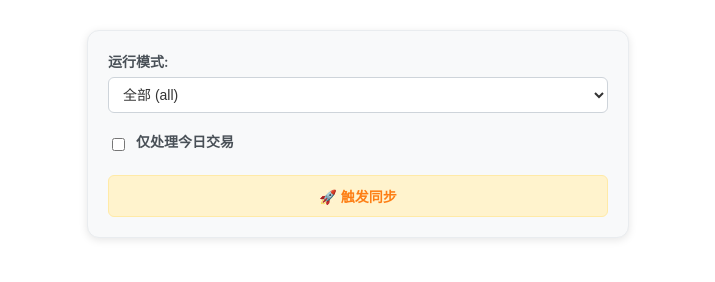
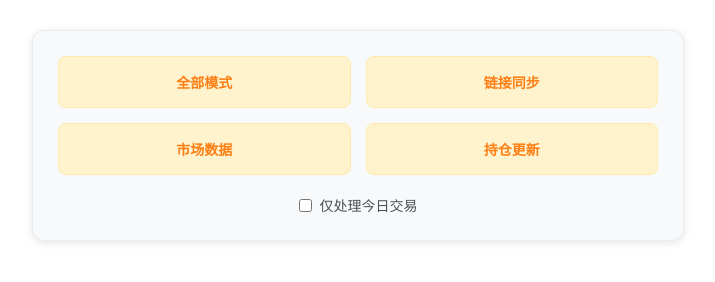
Before and after one commit to YiZhiYuanYuan-qyy/fund_sync, a plain HTML site: page public/index.html in a window 1280 px wide. Shown: the whole page, without its empty margins (292-1007 px from the left). Drawn offline with Linux system fonts and the light colour scheme.

Commit message:
重新设计界面：改为四个横向排列的按钮，简化布局

```diff
--- a/public/index.html
+++ b/public/index.html
@@ -3,7 +3,7 @@
 <head>
     <meta charset="UTF-8">
     <meta name="viewport" content="width=device-width, initial-scale=1.0">
-    <title>基金同步管道触发器</title>
+    <title>基金同步管道</title>
     <style>
         body {
             font-family: -apple-system, BlinkMacSystemFont, 'Segoe UI', Roboto, sans-serif;
@@ -18,59 +18,56 @@
             background: #f8f9fa;
             border: 1px solid #e9ecef;
             border-radius: 12px;
-            padding: 20px;
+            padding: 25px;
             box-shadow: 0 2px 8px rgba(0, 0, 0, 0.1);
-            max-width: 500px;
+            max-width: 600px;
             margin: 0 auto;
         }
-        .form-group {
-            margin-bottom: 18px;
+        .button-grid {
+            display: grid;
+            grid-template-columns: repeat(2, 1fr);
+            gap: 15px;
+            margin-bottom: 20px;
         }
-        label {
-            display: block;
-            margin-bottom: 6px;
+        .mode-button {
+            padding: 15px 10px;
+            background: #fff3cd;
+            color: #fd7e14;
+            border: 1px solid #ffeaa7;
+            border-radius: 8px;
+            font-size: 14px;
             font-weight: 600;
-            font-size: 14px;
-            color: #495057;
+            cursor: pointer;
+            transition: all 0.2s;
+            text-align: center;
         }
-        select, input[type="checkbox"] {
-            width: 100%;
-            padding: 8px 10px;
-            border: 1px solid #ced4da;
-            border-radius: 6px;
-            background: #ffffff;
-            color: #333;
-            font-size: 14px;
+        .mode-button:hover {
+            background: #ffeaa7;
+            transform: translateY(-2px);
+            box-shadow: 0 4px 12px rgba(0, 0, 0, 0.15);
+        }
+        .mode-button:active {
+            transform: translateY(0);
         }
         .checkbox-group {
             display: flex;
             align-items: center;
+            justify-content: center;
             gap: 8px;
+            margin-top: 15px;
         }
         .checkbox-group input[type="checkbox"] {
             width: auto;
+            margin: 0;
         }
-        button {
-            width: 100%;
-            padding: 10px 15px;
-            background: #fff3cd;
-            color: #fd7e14;
-            border: 1px solid #ffeaa7;
-            border-radius: 6px;
+        .checkbox-group label {
+            margin: 0;
             font-size: 14px;
-            font-weight: 600;
+            color: #495057;
             cursor: pointer;
-            transition: background-color 0.2s;
-        }
-        button:hover {
-            background: #ffeaa7;
-        }
-        button:disabled {
-            background: #6c757d;
-            cursor: not-allowed;
         }
         .status {
-            margin-top: 18px;
+            margin-top: 20px;
             padding: 12px;
             border-radius: 6px;
             text-align: center;
@@ -96,63 +93,42 @@
 </head>
 <body>
     <div class="container">
-        <form id="triggerForm">
-            <div class="form-group">
-                <label for="mode">运行模式:</label>
-                <select id="mode" name="mode">
-                    <option value="all">全部 (all)</option>
-                    <option value="link">链接同步 (link)</option>
-                    <option value="market">市场数据 (market)</option>
-                    <option value="position">持仓更新 (position)</option>
-                </select>
+        <div class="button-grid">
+            <button class="mode-button" data-mode="all">全部模式</button>
+            <button class="mode-button" data-mode="link">链接同步</button>
+            <button class="mode-button" data-mode="market">市场数据</button>
+            <button class="mode-button" data-mode="position">持仓更新</button>
         </div>
 
-            <div class="form-group">
         <div class="checkbox-group">
             <input type="checkbox" id="todayOnly" name="todayOnly">
             <label for="todayOnly">仅处理今日交易</label>
         </div>
-            </div>
-
-            <button type="submit" id="submitBtn">🚀 触发同步</button>
-        </form>
 
         <div id="status" style="display: none;"></div>
     </div>
 
     <script>
-        document.getElementById('triggerForm').addEventListener('submit', async (e) => {
-            e.preventDefault();
-
-            const submitBtn = document.getElementById('submitBtn');
-            const statusDiv = document.getElementById('status');
-
-            // 获取表单数据
-            const mode = document.getElementById('mode').value;
+        document.querySelectorAll('.mode-button').forEach(button => {
+            button.addEventListener('click', async () => {
+                const mode = button.dataset.mode;
                 const todayOnly = document.getElementById('todayOnly').checked;
 
                 // 显示加载状态
-            submitBtn.disabled = true;
-            submitBtn.textContent = '⏳ 触发中...';
+                const statusDiv = document.getElementById('status');
                 statusDiv.style.display = 'block';
                 statusDiv.className = 'status loading';
-            statusDiv.textContent = '正在触发 GitHub Actions...';
+                statusDiv.textContent = `正在触发 ${mode} 模式...`;
+
+                // 禁用所有按钮
+                document.querySelectorAll('.mode-button').forEach(btn => btn.disabled = true);
 
                 try {
-                // 本地测试模式 - 模拟 API 响应
+                    // 本地测试模式
                     const isLocalTest = window.location.hostname === 'localhost' || window.location.hostname === '127.0.0.1';
 
                     if (isLocalTest) {
-                    // 模拟成功响应
-                    await new Promise(resolve => setTimeout(resolve, 1000)); // 模拟网络延迟
-                    const result = {
-                        success: true,
-                        message: 'Pipeline triggered successfully (Local Test Mode)',
-                        mode: mode,
-                        today_only: todayOnly,
-                        timestamp: new Date().toISOString()
-                    };
-
+                        await new Promise(resolve => setTimeout(resolve, 1000));
                         statusDiv.className = 'status success';
                         statusDiv.innerHTML = `
                             ✅ 触发成功！(本地测试模式)<br>
@@ -164,7 +140,7 @@
                         return;
                     }
 
-                // 生产环境 - 真实 API 调用
+                    // 生产环境
                     const response = await fetch('/api/trigger-pipeline', {
                         method: 'POST',
                         headers: {
@@ -201,9 +177,10 @@
                         错误: ${error.message}
                     `;
                 } finally {
-                submitBtn.disabled = false;
-                submitBtn.textContent = '🚀 触发同步';
+                    // 重新启用所有按钮
+                    document.querySelectorAll('.mode-button').forEach(btn => btn.disabled = false);
                 }
+            });
         });
     </script>
 </body>
```
Lines whose indentation alone changed are shown as unchanged.
